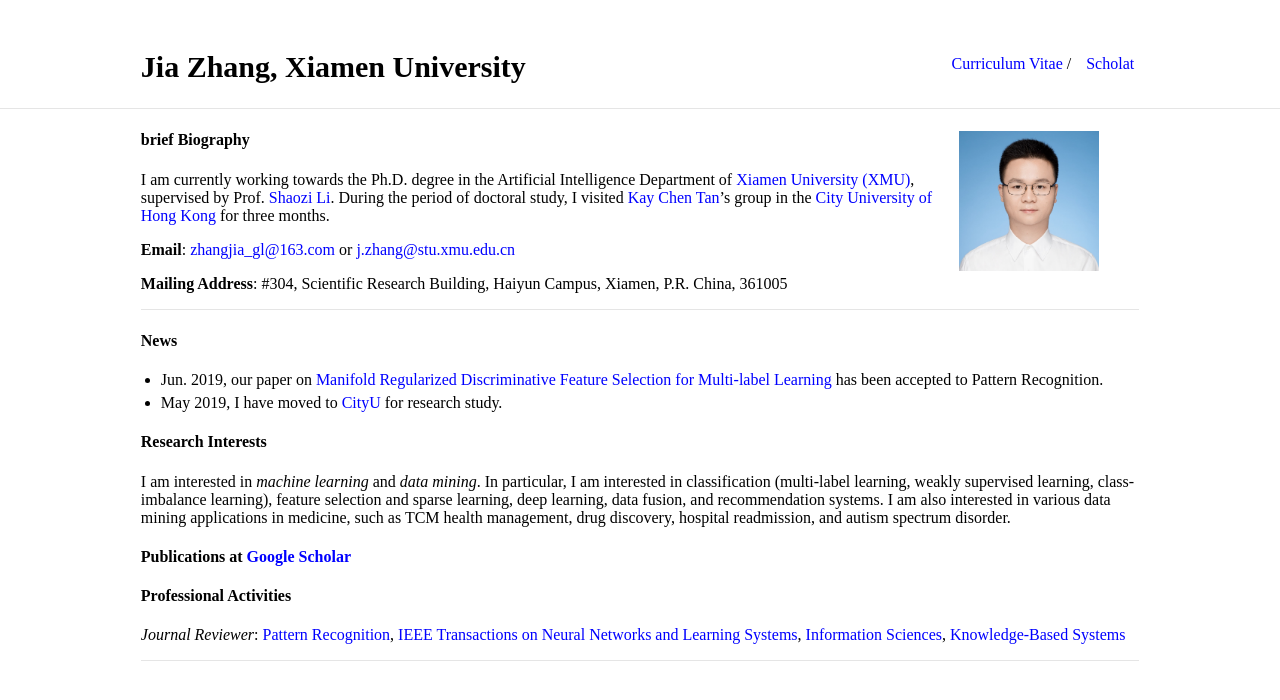
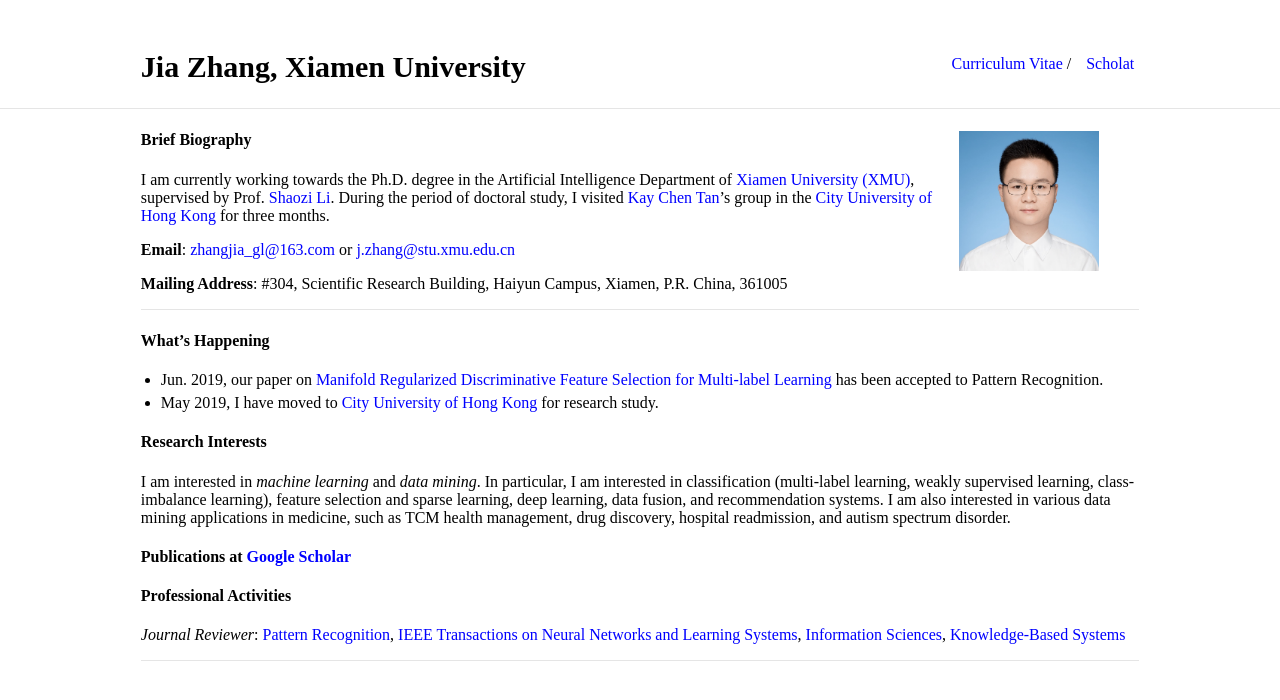
Before and after one commit to jiazhang-ml/jiazhang-ml.github.io, a Jekyll site: the page built from index.md, in a window 1280 px wide, cut to the strip 0-876 px from the top of the page. Shown: the top 700 px of the strip. Built offline with Jekyll 4.4.1, drawn with Linux system fonts in a browser that asks for light colours.

Commit message:
Update index.md

```diff
--- a/index.md
+++ b/index.md
@@ -4,7 +4,7 @@ layout: default
 
 <img class="profile-picture" src="jiazhang.jpg">
 
-#### brief Biography
+#### Brief Biography
 
 I am currently working towards the Ph.D. degree in the Artificial Intelligence Department of [Xiamen University (XMU)](https://www.xmu.edu.cn/), supervised by Prof. [Shaozi Li](http://imt.xmu.edu.cn/szdw.html). During the period of doctoral study, I visited [Kay Chen Tan](http://www.cityu.edu.hk/stfprofile/kaytan.htm)'s group in the [City University of Hong Kong](https://www.cityu.edu.hk/) for three months.
 
@@ -14,10 +14,10 @@ I am currently working towards the Ph.D. degree in the Artificial Intelligence D
 
 ---
 
-#### News
+#### What's Happening
 
 * Jun. 2019, our paper on [Manifold Regularized Discriminative Feature Selection for Multi-label Learning](https://www.sciencedirect.com/science/article/pii/S0031320319302341) has been accepted to Pattern Recognition.
-* May 2019, I have moved to [CityU](https://www.cityu.edu.hk/) for research study.
+* May 2019, I have moved to [City University of Hong Kong](https://www.cityu.edu.hk/) for research study.
 
 #### Research Interests
 I am interested in *machine learning* and *data mining*. In particular, I am interested in classification (multi-label learning, weakly supervised learning, class-imbalance learning), feature selection and sparse learning, deep learning, data fusion, and recommendation systems. I am also interested in various data mining applications in medicine, such as TCM health management, drug discovery, hospital readmission, and autism spectrum disorder.
```
